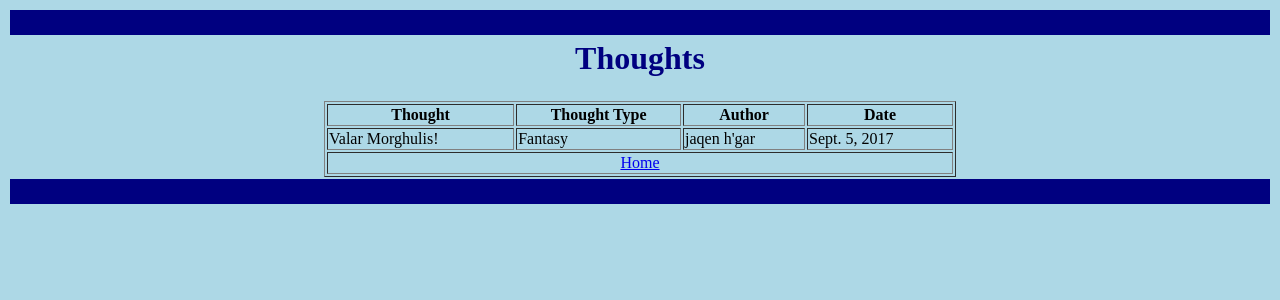
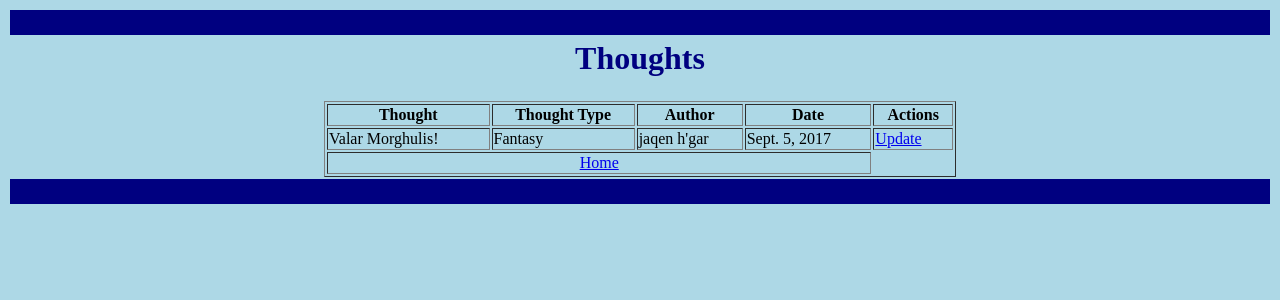
Before and after one commit to learncodeutrecht/python-django-crud, a Django app: page /readall/ in a window 1280 px wide. Shown: the top 300 px of the page. Run offline with Django 3.2, Linux system fonts and the light colour scheme; data comes from the database, SQL or seed files in the repository.

Commit message:
First part of update page
* Added update action
* reused create form for updating, renamed to thoughtForm and added variables
* added actions column to thought list
* clean up views.py according to PEP rules
* added venv (virtualenv) folder to .gitignore

```diff
--- a/pydjapp/pdcrud/templates/pdcrud/create.html
+++ b/pydjapp/pdcrud/templates/pdcrud/thoughtForm.html
@@ -1,11 +1,11 @@
 {% extends "pdcrud/base.html" %}
 {% block content %}
-<form action="/create/" method="post">
+<form action="{{url}}" method="post">
     {% csrf_token %}
     <table align="center">
         <tr>
             <td>
-                <h1>Create a new Thought</h1>
+                <h1>{{title}}</h1>
             </td>
         </tr>
     </table>
--- a/pydjapp/pdcrud/templates/pdcrud/thoughts.html
+++ b/pydjapp/pdcrud/templates/pdcrud/thoughts.html
@@ -21,6 +21,9 @@
         <th>
             Date
         </th>
+        <th>
+            Actions
+        </th>
     </tr>
     {% for thought in thoughts %}
     <tr>
@@ -35,6 +38,9 @@
         </td>
         <td>
             {{ thought.date }}
+        </td>
+        <td>
+            <a href="/update/{{ thought.id }}">Update</a>
         </td>
     </tr>
     {% empty %}
--- a/pydjapp/pdcrud/urls.py
+++ b/pydjapp/pdcrud/urls.py
@@ -7,5 +7,6 @@ urlpatterns = [
     url(r'^$', views.index, name='index'),
     url(r'^index/$', views.create, name='create'),
     url(r'^create/$', views.create, name='create'),
+    url(r'^update/([0-9]+)/$', views.update, name='update'),
     url(r'^readall/$', views.readall, name='readall'),
 ]
--- a/pydjapp/pdcrud/views.py
+++ b/pydjapp/pdcrud/views.py
@@ -1,47 +1,53 @@
+"""views for the CRUD actions."""
 from django.shortcuts import render
 from django.http import HttpResponseRedirect
 
-#Import form and model for further use in view
+# Import form and model for further use in view
 from .forms import ThoughtForm
 from .models import Thoughts
 
 
-# Create your views here.
 def index(request):
-    # Either serve html page with empty form (GET) or create new table entry (POST)
-    #if request.method == 'POST':
-    #    form = ThoughtForm(request.POST)  # Save POSTed form data as form
-    #    if form.is_valid():  # Check data validity
-    #        # Create new table entry from cleaned form data
-    #        thought = Thought(title=form.cleaned_data['title'],
-    #                          thought=form.cleaned_data['thought'])
-    #        thought.save()  # Save new table entry to table/DB
-    #        return HttpResponseRedirect('/')  # Redirect (GET) to domain root
-    #else:
-    #    form = ThoughtForm()  # Form, to be served to template when rendering it
-
+    """Create your views here."""
     # Render template, serve it an empty form instance
     return render(request, 'pdcrud/index.html')
 
-# GET and POST for the Create Form for creating THOUGHTS
+
 def create(request):
+    """GET and POST for the Create Form for creating THOUGHTS."""
     if request.method == 'POST':
         form = ThoughtForm(request.POST)  # Save POSTed form data as form
         if form.is_valid():  # Check data validity
             # Create new table entry from cleaned form data
             thought = Thoughts(thought=form.cleaned_data['thought'],
-                              thoughttype=form.cleaned_data['thoughttype'],
-                              author=form.cleaned_data['author'],
-                              date=form.cleaned_data['date'])
+                               thoughttype=form.cleaned_data['thoughttype'],
+                               author=form.cleaned_data['author'],
+                               date=form.cleaned_data['date'])
             thought.save()  # Save new table entry to table/DB
             return HttpResponseRedirect('/')  # Redirect (GET) to domain root
     else:
-        form = ThoughtForm()  # Form, to be served to template when rendering it
+        form = ThoughtForm()  # Form, to be served to template when rendering
 
-    return render(request, 'pdcrud/create.html', {'form': form})
+    return render(request,
+                  'pdcrud/thoughtForm.html',
+                  {'form': form,
+                   'title': 'Create a new thought.',
+                   'url': '/create/'})
 
-# REAL ALL existing thoughts and show them on the HTML page
+
+def update(request, id):
+    """Update a single record."""
+    form = ThoughtForm()
+
+    return render(request,
+                  'pdcrud/thoughtForm.html',
+                  {'form': form,
+                   'title': 'Update thought.',
+                   'url': '/update/' + str(id)})
+
+
 def readall(request):
+    """REAL ALL existing thoughts and show them on the HTML page."""
     thoughts = Thoughts.objects.all()
-    #thoughts = []
-    return render(request, 'pdcrud/thoughts.html', {'thoughts':thoughts})
+    # thoughts = []
+    return render(request, 'pdcrud/thoughts.html', {'thoughts': thoughts})
```
Also changed, not shown: 1 other file.
